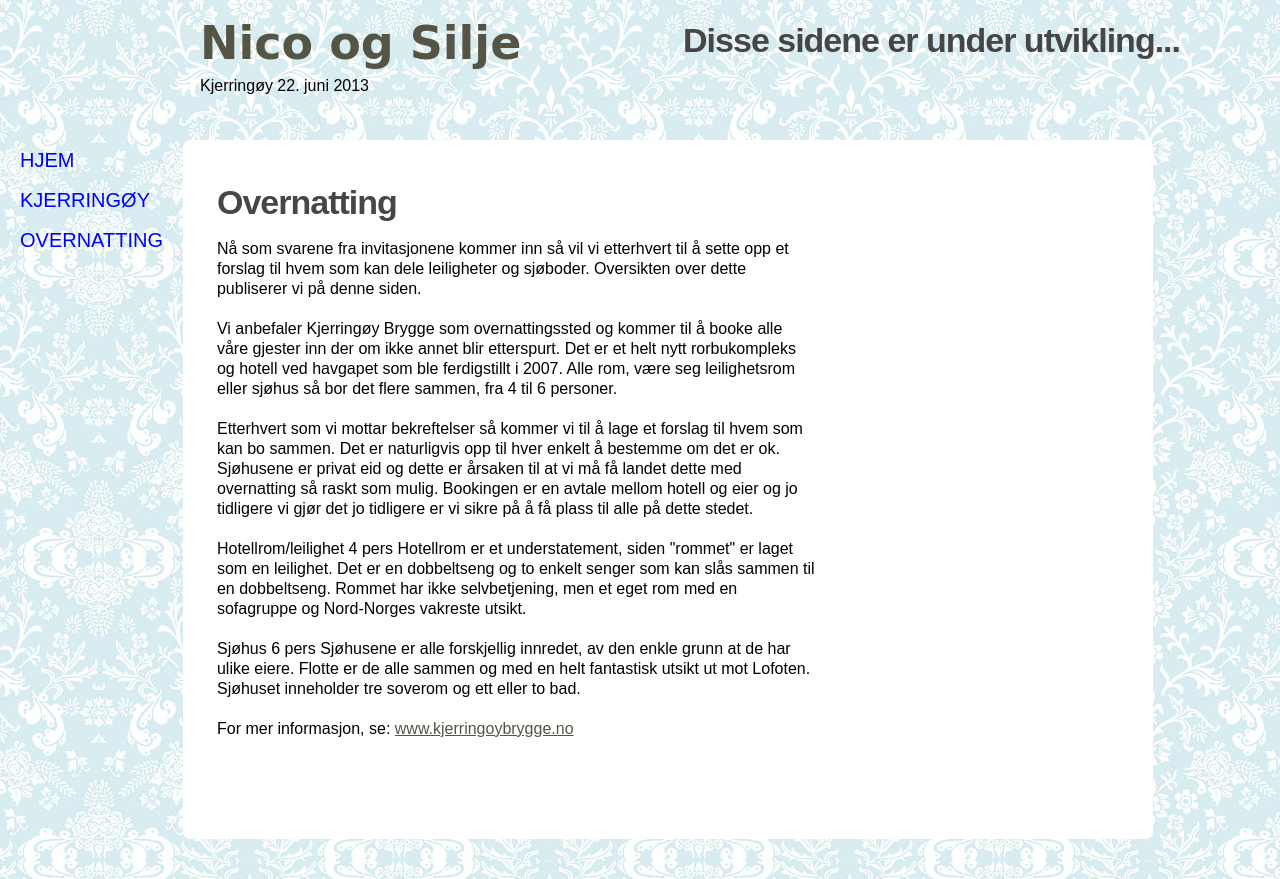
After one commit to rasmusgraver/SiljeNico, a PHP site: page /overn.php?lang=nb in a window 1280 px wide. The commit adds this page. Run offline with PHP 8.4, Linux system fonts and the light colour scheme.

Commit message:
New overn page

```diff
--- /dev/null
+++ b/overn.php
@@ -0,0 +1,32 @@
+<!DOCTYPE html>
+<?php define("CURRENT_PAGE", 'overn'); ?>
+<?php include("shared/language_setter.php"); ?>
+<html>
+    <head>
+        <title><?php echo TITLE; ?></title>
+        <?php include("shared/head.html"); ?>
+    </head>
+    <body class="index">
+
+        <?php include("shared/header.php"); ?>
+
+
+        <div class="body3">
+            <div class="main whiteback">
+                <!-- content -->
+                <article id="content">
+                    <div class="wrapper">
+                        <div class="pad">
+                            <h2><?php echo OVERN_HEAD; ?></h2>
+                            <p><?php echo OVERN_TEXT; ?></p>
+                            <p></p>
+
+                        </div>
+                    </div>
+                </article>
+                <!-- content / -->
+            </div>
+        </div>
+
+    </body>
+</html>
--- a/shared/header.php
+++ b/shared/header.php
@@ -13,6 +13,8 @@
             <h1><a href="index.php" id="logo">Nico og Silje</a></h1>
             <p>Kjerringøy 22. juni 2013</p>
         </div>
+
+        <h2 style="margin-top: 20px; float: right; padding-right: 100px;">Disse sidene er under utvikling...</h2>
     </div>
 
 </header>
@@ -26,11 +28,18 @@ if (CURRENT_PAGE == 'index') {
     echo 'class="active"';
 }
 ?> >HJEM</a></li>
+
         <li><a href="hvor.php<?php echo LINK_PARAMS; ?>"<?php
                if (CURRENT_PAGE == 'hvor') {
                    echo 'class="active"';
                }
 ?> >KJERRINGØY</a></li>
 
+        <li><a href="overn.php<?php echo LINK_PARAMS; ?>"<?php
+               if (CURRENT_PAGE == 'overn') {
+                   echo 'class="active"';
+               }
+?> >OVERNATTING</a></li>
+
     </ul>
 </nav>
--- a/shared/language_nb.php
+++ b/shared/language_nb.php
@@ -55,6 +55,26 @@ define("KJERR_TEXT", "                            <p>Bli med til en av de vakres
 ");
 
 
+define("OVERN_HEAD", "Overnatting");
+define("OVERN_TEXT", '
+
+Nå som svarene fra invitasjonene kommer inn så vil vi etterhvert til å sette opp et forslag til hvem som kan dele leiligheter og sjøboder. Oversikten over dette publiserer vi på denne siden.
+<br /><br />
+Vi anbefaler Kjerringøy Brygge som overnattingssted og kommer til å booke alle våre gjester inn der om ikke annet blir etterspurt. Det er et helt nytt rorbukompleks og hotell ved havgapet som ble ferdigstillt i 2007. Alle rom, være seg leilighetsrom eller sjøhus så bor det flere sammen, fra 4 til 6 personer.
+<br /><br />
+Etterhvert som vi mottar bekreftelser så kommer vi til å lage et forslag til hvem som kan bo sammen. Det er naturligvis opp til hver enkelt å bestemme om det er ok. Sjøhusene er privat eid og dette er årsaken til at vi må få landet dette med overnatting så raskt som mulig. Bookingen er en avtale mellom hotell og eier og jo tidligere vi gjør det jo tidligere er vi sikre på å få plass til alle på dette stedet.
+<br /><br />
+Hotellrom/leilighet 4 pers
+Hotellrom er et understatement, siden "rommet" er laget som en leilighet. Det er en dobbeltseng og to enkelt senger som kan slås sammen til en dobbeltseng. Rommet har ikke selvbetjening, men et eget rom med en sofagruppe og Nord-Norges vakreste utsikt.
+<br /><br />
+Sjøhus 6 pers
+ Sjøhusene er alle forskjellig innredet, av den enkle grunn at de har ulike eiere. Flotte er de alle sammen og med en helt fantastisk utsikt ut mot Lofoten. Sjøhuset inneholder tre soverom og ett eller to bad.
+<br /><br />
+For mer informasjon, se:
+<a href="http://www.kjerringoybrygge.no/" > www.kjerringoybrygge.no </a>
+
+');
+
 
 
 ?>
```
